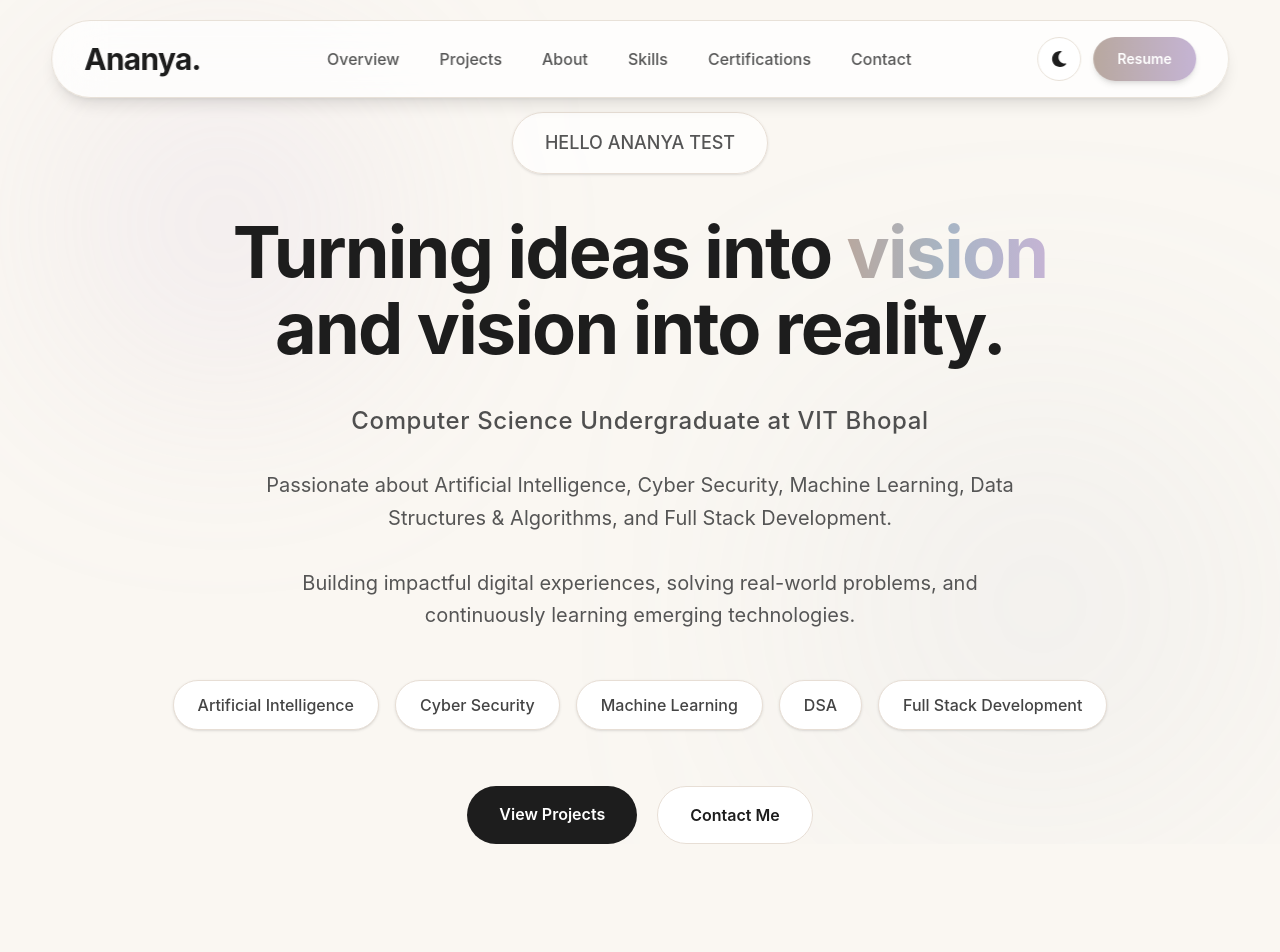
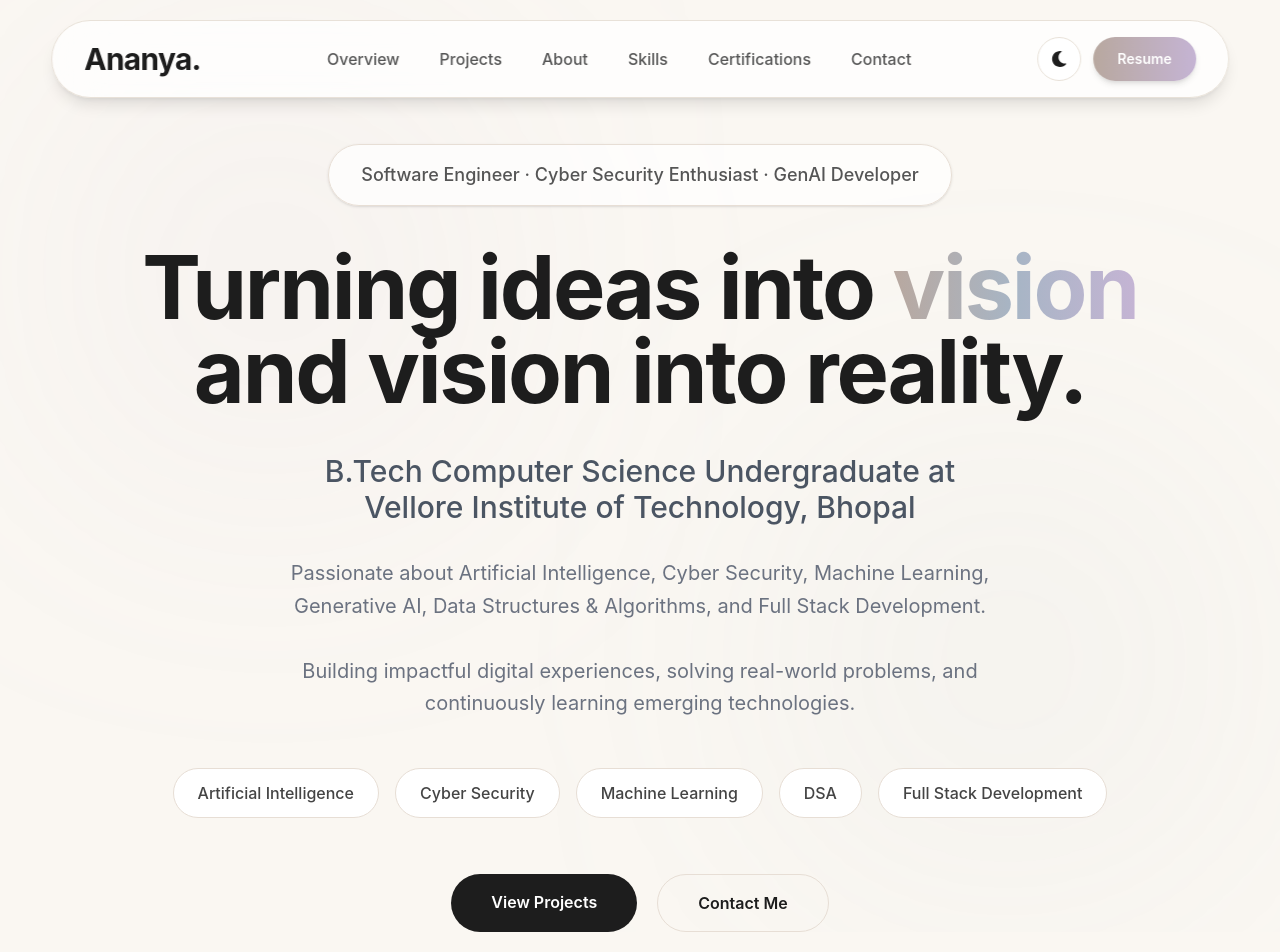
Before and after one commit to Ananya-vit/ananya-portfolio, a React app: page / in a window 1280 px wide. Shown: the top 952 px of the page. Built offline with nearby package versions, Linux system fonts and the light colour scheme; the HTML template or start-up script is replaced by a standard one.

Commit message:
changes in hero

```diff
--- a/src/components/Hero.jsx
+++ b/src/components/Hero.jsx
@@ -1,47 +1,34 @@
 import { motion } from "framer-motion";
 
 function Hero({ darkMode }) {
-    console.log("HERO FILE LOADED");
+  const skills = [
+    "Artificial Intelligence",
+    "Cyber Security",
+    "Machine Learning",
+    "DSA",
+    "Full Stack Development",
+  ];
+
   return (
     <section
       id="overview"
-      className="relative min-h-screen flex items-center justify-center pt-20 overflow-hidden"
+      className="relative min-h-screen flex items-center justify-center overflow-hidden pt-36"
     >
       {/* Background Glow */}
 
-      <div className="absolute top-20 left-20 w-72 h-72 bg-[#C5B4D4]/20 blur-[120px] rounded-full"></div>
+      <div className="absolute top-20 left-20 w-96 h-96 bg-[#C5B4D4]/10 blur-[140px] rounded-full"></div>
 
-      <div className="absolute bottom-20 right-20 w-80 h-80 bg-[#A7B5C5]/20 blur-[140px] rounded-full"></div>
+      <div className="absolute bottom-20 right-20 w-96 h-96 bg-[#A7B5C5]/10 blur-[140px] rounded-full"></div>
 
-      {/* Content */}
+      <div className="relative z-10 max-w-6xl mx-auto px-6 text-center">
 
-      <motion.div
-        className="max-w-6xl mx-auto px-8 text-center"
-        initial={{
-          opacity: 0,
-          y: 40,
-          scale: 0.98,
-          filter: "blur(20px)",
-        }}
-        animate={{
-          opacity: 1,
-          y: 0,
-          scale: 1,
-          filter: "blur(0px)",
-        }}
-        transition={{
-          duration: 1.4,
-          ease: [0.22, 1, 0.36, 1],
-        }}
-      >
         {/* Badge */}
 
         <motion.div
-          className="flex justify-center mb-10 mt-8"
           initial={{
             opacity: 0,
             y: 20,
-            filter: "blur(10px)",
+            filter: "blur(20px)",
           }}
           animate={{
             opacity: 1,
@@ -49,14 +36,14 @@ function Hero({ darkMode }) {
             filter: "blur(0px)",
           }}
           transition={{
-            delay: 0.2,
             duration: 1,
           }}
+          className="flex justify-center mb-10"
         >
           <div
             className={`inline-flex items-center px-8 py-4 rounded-full border backdrop-blur-md shadow-sm ${
               darkMode
-                ? "bg-[#1A1A1A]/80 border-[#333]"
+                ? "bg-[#111111]/80 border-[#2A2A2A]"
                 : "bg-white/70 border-[#E7DED5]"
             }`}
           >
@@ -65,7 +52,7 @@ function Hero({ darkMode }) {
                 darkMode ? "text-gray-300" : "text-[#555555]"
               }`}
             >
-              HELLO ANANYA TEST
+              Software Engineer · Cyber Security Enthusiast · GenAI Developer
             </span>
           </div>
         </motion.div>
@@ -75,21 +62,35 @@ function Hero({ darkMode }) {
         <motion.h1
           initial={{
             opacity: 0,
-            y: 30,
+            y: 40,
+            scale: 0.98,
             filter: "blur(20px)",
           }}
           animate={{
             opacity: 1,
             y: 0,
+            scale: 1,
             filter: "blur(0px)",
           }}
           transition={{
-            delay: 0.4,
-            duration: 1.2,
+            duration: 1.3,
+            delay: 0.2,
           }}
-          className={`text-5xl md:text-6xl lg:text-[72px] font-bold leading-[1.05] tracking-tight ${
-            darkMode ? "text-white" : "text-[#1D1D1D]"
-          }`}
+          className={`
+            font-bold
+            tracking-tight
+            leading-[0.95]
+            max-w-5xl
+            mx-auto
+            text-5xl
+            md:text-7xl
+            lg:text-[88px]
+            ${
+              darkMode
+                ? "text-white"
+                : "text-[#1D1D1D]"
+            }
+          `}
         >
           Turning ideas into{" "}
           <span className="bg-gradient-to-r from-[#B8A89F] via-[#A7B5C5] to-[#C5B4D4] bg-clip-text text-transparent">
@@ -104,22 +105,66 @@ function Hero({ darkMode }) {
         {/* Subtitle */}
 
         <motion.h2
-          initial={{ opacity: 0 }}
-          animate={{ opacity: 1 }}
+          initial={{
+            opacity: 0,
+            y: 20,
+            filter: "blur(10px)",
+          }}
+          animate={{
+            opacity: 1,
+            y: 0,
+            filter: "blur(0px)",
+          }}
           transition={{
-            delay: 0.7,
             duration: 1,
+            delay: 0.5,
           }}
-          className={`mt-10 text-xl md:text-2xl font-medium tracking-wide ${
-            darkMode ? "text-gray-300" : "text-[#4F4F4F]"
+          className={`mt-10 text-xl md:text-3xl font-medium ${
+            darkMode ? "text-gray-300" : "text-[#4B5563]"
           }`}
         >
-          Computer Science Undergraduate at VIT Bhopal
+          B.Tech Computer Science Undergraduate at
+          <br />
+          Vellore Institute of Technology, Bhopal
         </motion.h2>
 
         {/* Description */}
 
         <motion.p
+          initial={{
+            opacity: 0,
+            y: 20,
+            filter: "blur(10px)",
+          }}
+          animate={{
+            opacity: 1,
+            y: 0,
+            filter: "blur(0px)",
+          }}
+          transition={{
+            duration: 1,
+            delay: 0.7,
+          }}
+          className={`mt-8 max-w-3xl mx-auto text-base md:text-xl leading-relaxed ${
+            darkMode ? "text-gray-400" : "text-[#6B7280]"
+          }`}
+        >
+          Passionate about Artificial Intelligence,
+          Cyber Security, Machine Learning,
+          Generative AI, Data Structures &
+          Algorithms, and Full Stack Development.
+
+          <br />
+          <br />
+
+          Building impactful digital experiences,
+          solving real-world problems, and
+          continuously learning emerging technologies.
+        </motion.p>
+
+        {/* Skills */}
+
+        <motion.div
           initial={{
             opacity: 0,
             y: 20,
@@ -129,54 +174,30 @@ function Hero({ darkMode }) {
             y: 0,
           }}
           transition={{
+            duration: 1,
             delay: 0.9,
-            duration: 1,
-          }}
-          className={`mt-8 text-lg md:text-xl leading-relaxed max-w-3xl mx-auto ${
-            darkMode ? "text-gray-400" : "text-[#555555]"
-          }`}
-        >
-          Passionate about Artificial Intelligence,
-          Cyber Security, Machine Learning,
-          Data Structures & Algorithms,
-          and Full Stack Development.
-
-          <br />
-          <br />
-
-          Building impactful digital experiences,
-          solving real-world problems,
-          and continuously learning emerging technologies.
-        </motion.p>
-
-        {/* Skills */}
-
-        <motion.div
-          initial={{ opacity: 0 }}
-          animate={{ opacity: 1 }}
-          transition={{
-            delay: 1.1,
-            duration: 1,
           }}
           className="flex flex-wrap justify-center gap-4 mt-12"
         >
-          {[
-            "Artificial Intelligence",
-            "Cyber Security",
-            "Machine Learning",
-            "DSA",
-            "Full Stack Development",
-          ].map((skill) => (
-            <div
+          {skills.map((skill) => (
+            <span
               key={skill}
-              className={`px-6 py-3 rounded-full border text-base font-medium shadow-sm ${
-                darkMode
-                  ? "bg-[#1E1E1E] border-[#333] text-gray-300"
-                  : "bg-white border-[#E7DED5] text-[#444444]"
-              }`}
+              className={`
+                px-6 py-3
+                rounded-full
+                border
+                text-sm md:text-base
+                font-medium
+                transition-all
+                ${
+                  darkMode
+                    ? "bg-[#151515] border-[#2A2A2A] text-gray-300"
+                    : "bg-white border-[#E7DED5] text-[#444444]"
+                }
+              `}
             >
               {skill}
-            </div>
+            </span>
           ))}
         </motion.div>
 
@@ -192,34 +213,50 @@ function Hero({ darkMode }) {
             y: 0,
           }}
           transition={{
-            delay: 1.3,
             duration: 1,
+            delay: 1.1,
           }}
-          className="flex justify-center gap-5 mt-14 flex-wrap"
+          className="flex flex-wrap justify-center gap-5 mt-14"
         >
           <a
             href="#projects"
-            className={`px-8 py-4 rounded-full font-semibold hover:scale-105 transition-all ${
-              darkMode
-                ? "bg-white text-[#111827]"
-                : "bg-[#1D1D1D] text-white"
-            }`}
+            className={`
+              px-10 py-4
+              rounded-full
+              font-semibold
+              transition-all
+              hover:scale-105
+              ${
+                darkMode
+                  ? "bg-white text-black"
+                  : "bg-[#1D1D1D] text-white"
+              }
+            `}
           >
             View Projects
           </a>
 
           <a
             href="#contact"
-            className={`px-8 py-4 rounded-full border font-semibold hover:scale-105 transition-all ${
-              darkMode
-                ? "bg-[#1E1E1E] border-[#333] text-white"
-                : "bg-white border-[#E7DED5] text-[#1D1D1D]"
-            }`}
+            className={`
+              px-10 py-4
+              rounded-full
+              border
+              font-semibold
+              transition-all
+              hover:scale-105
+              ${
+                darkMode
+                  ? "border-[#333333] text-white"
+                  : "border-[#E7DED5] text-[#1D1D1D]"
+              }
+            `}
           >
             Contact Me
           </a>
         </motion.div>
-      </motion.div>
+
+      </div>
     </section>
   );
 }
```
